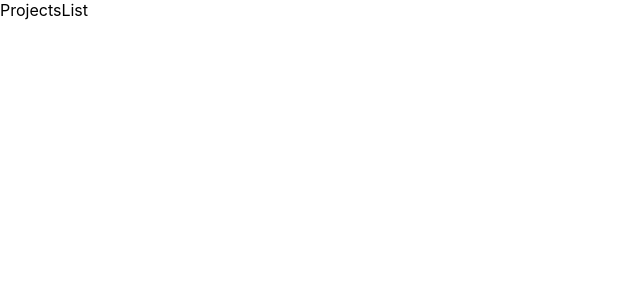
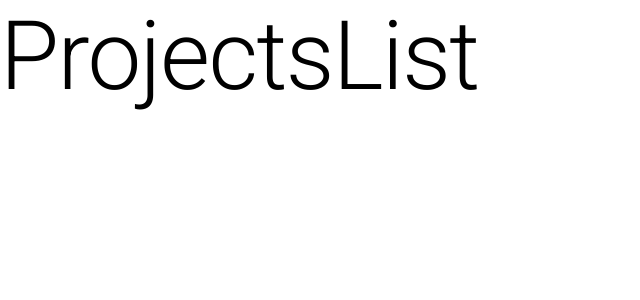
Before and after one commit to andreknob/ReactProjectsList, a React (Create React App) app: page / in a window 1280 px wide. Shown: the top 300 px of the page, without its empty margins (0-640 px from the left). Built offline with nearby package versions, Linux system fonts and the light colour scheme.

Commit message:
chore: configuring Typography Roboto font

```diff
--- a/public/index.html
+++ b/public/index.html
@@ -15,6 +15,11 @@
       user's mobile device or desktop. See https://developers.google.com/web/fundamentals/web-app-manifest/
     -->
     <link rel="manifest" href="%PUBLIC_URL%/manifest.json" />
+    <link
+      rel="stylesheet"
+      href="https://fonts.googleapis.com/css?family=Roboto:300,400,500,700&display=swap"
+    />
+
     <!--
       Notice the use of %PUBLIC_URL% in the tags above.
       It will be replaced with the URL of the `public` folder during the build.
--- a/src/pages/ProjectsList/ProjectsList.tsx
+++ b/src/pages/ProjectsList/ProjectsList.tsx
@@ -1,7 +1,11 @@
-import React from "react";
+import Typography from "@mui/material/Typography";
 
 const ProjectsList = () => {
-  return <div>ProjectsList</div>;
+  return (
+    <Typography variant="h1" gutterBottom>
+      ProjectsList
+    </Typography>
+  );
 };
 
 export default ProjectsList;
```
